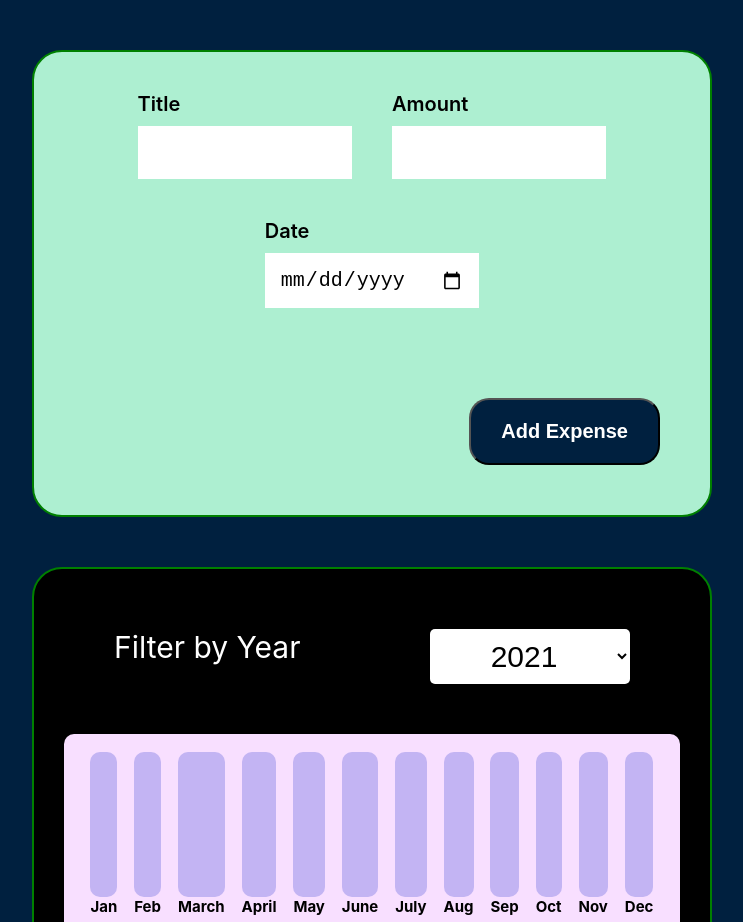
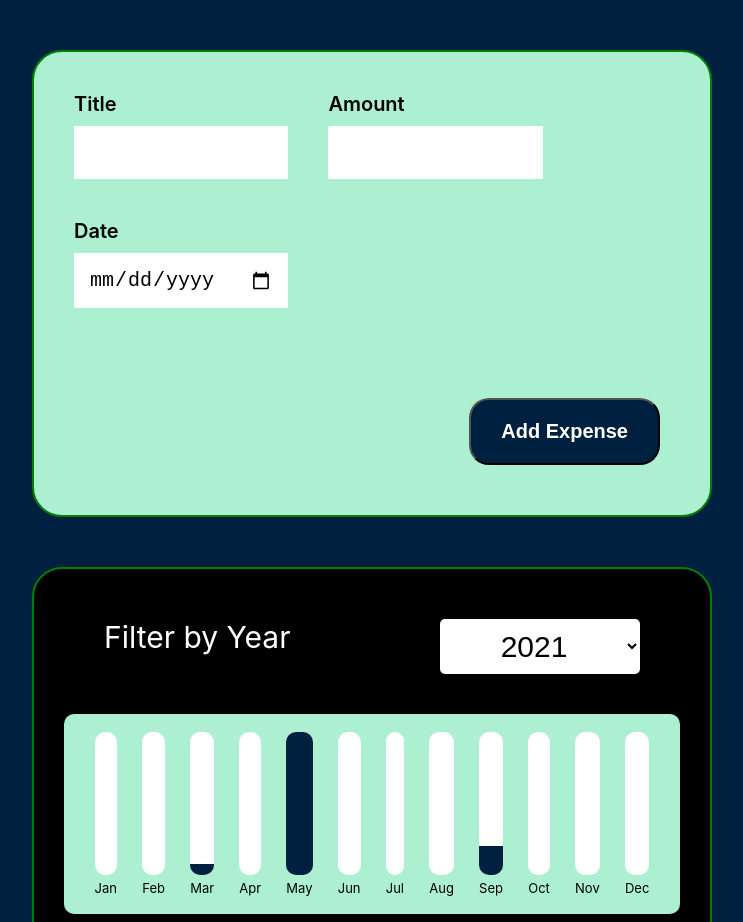
Before and after one commit to yashdobariya-scaletech/Learn-React, a React (Create React App) app: page / in a window 1280 px wide. Shown: the top 922 px of the page, without its empty margins (268-1011 px from the left). Built offline with nearby package versions, Linux system fonts and the light colour scheme.

Commit message:
udate code

```diff
--- a/src/App.js
+++ b/src/App.js
@@ -3,10 +3,10 @@ import Expense from "./components/Expense";
 import React, {useState} from "react";
 
 const dummyExpenses = [
-  {title: "Room Rent", amount: '₹800', date: new Date(2021,8,1)},
-  {title: "Transpotation", amount: '₹800', date: new Date(2021,2,1)},
-  {title: "Buy Car", amount: '₹800', date: new Date(2019,9,1)},
-  {title: "Trip", amount: '₹800', date: new Date(2021,4,1)},
+  {title: "Room Rent", amount: '3000', date: new Date(2021,8,1)},
+  {title: "Transpotation", amount: '1200', date: new Date(2021,2,1)},
+  {title: "Buy Car", amount: '9000000', date: new Date(2019,9,1)},
+  {title: "Trip", amount: '15000', date: new Date(2021,4,1)},
 ]
 
 function App() {
--- a/src/components/Chart.css
+++ b/src/components/Chart.css
@@ -1,7 +1,7 @@
 .chart {
     padding: 18px;
     border-radius: 10px;
-    background-color: #f8dfff;
+    background-color: #ADEFD1FF;
     text-align: center;
     display: flex;
     justify-content: space-around;
--- a/src/components/Chart.js
+++ b/src/components/Chart.js
@@ -3,8 +3,11 @@ import "./Chart.css";
 import ChartBar from "../components/ChartBar"
 
 export default function Chart(props) {
+    console.log(props.dataPoints,"log");
     const dataPointValues = props.dataPoints.map(dataPoint => dataPoint.value)
+    console.log(dataPointValues,"point");
     const totalMaximum = Math.max(...dataPointValues);
+    console.log(totalMaximum,"total");
 
     return (
         <div className="chart">
--- a/src/components/ChartBar.css
+++ b/src/components/ChartBar.css
@@ -11,22 +11,23 @@
     width: 100%;
     border: none;
     border-radius: 10px;
-    background-color: #c3b4f3;
+    background-color: white;
     overflow: hidden;
     display: flex;
     flex-direction: column;
     justify-content: flex-end;
   }
 
-  .chart-bar__fill {
-    background-color: #4826b9;
+  .chart-bar__fill{
+    background-color: #00203FFF;
     width: 100%;
     transition: all 0.3s ease-out;
   }
 
   .chart-bar__label {
-    font-weight: bold;
+    margin-top: 5px;
     text-align: center;
     color: black;
-    font-size: 15px;
+    font-size: 13px;
+
   }
--- a/src/components/ChartBar.js
+++ b/src/components/ChartBar.js
@@ -12,7 +12,7 @@ export default function ChartBar(props) {
     return (
         <div className="chart-bar">
             <div className="chart-bar__inner">
-                <div className="chart-bar__fill" style={{height: barFillHeight}}></div>
+                <div className="chart-bar__fill" style={{height:barFillHeight}}></div>
             </div>
             <div className="chart-bar__label">{props.lable}</div>
         </div>
--- a/src/components/ExpenseFilter.css
+++ b/src/components/ExpenseFilter.css
@@ -1,5 +1,5 @@
 .expenses-filter{
-    padding: 50px;
+    padding: 40px;
 }
 
 .expenses-filter__control{
--- a/src/components/ExpenseForm.css
+++ b/src/components/ExpenseForm.css
@@ -1,6 +1,5 @@
 .new-expense__controls{
     display: flex;
-    justify-content: center;
     flex-wrap: wrap;
     padding: 20px;
     font-size: 20px;
--- a/src/components/ExpensesChart.js
+++ b/src/components/ExpensesChart.js
@@ -5,11 +5,11 @@ export default function ExpensesChart(props) {
     const chartDataPoints = [
          {lable:"Jan", value:0},
          {lable:"Feb", value:0},
-         {lable:"March", value:0},
-         {lable:"April", value:0},
+         {lable:"Mar", value:0},
+         {lable:"Apr", value:0},
          {lable:"May", value:0},
-         {lable:"June", value:0},
-         {lable:"July", value:0},
+         {lable:"Jun", value:0},
+         {lable:"Jul", value:0},
          {lable:"Aug", value:0},
          {lable:"Sep", value:0},
          {lable:"Oct", value:0},
```
